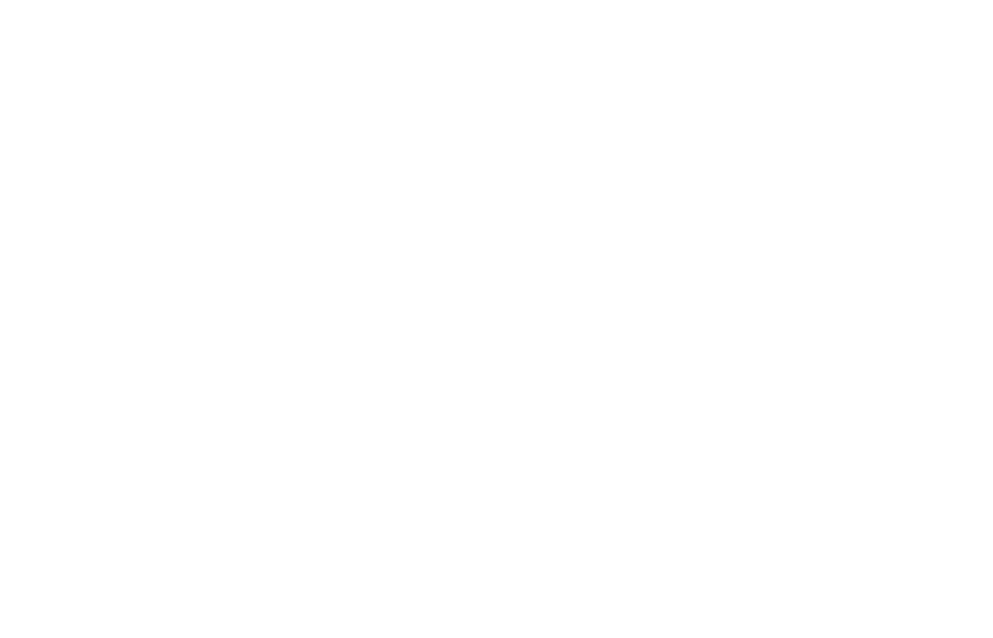
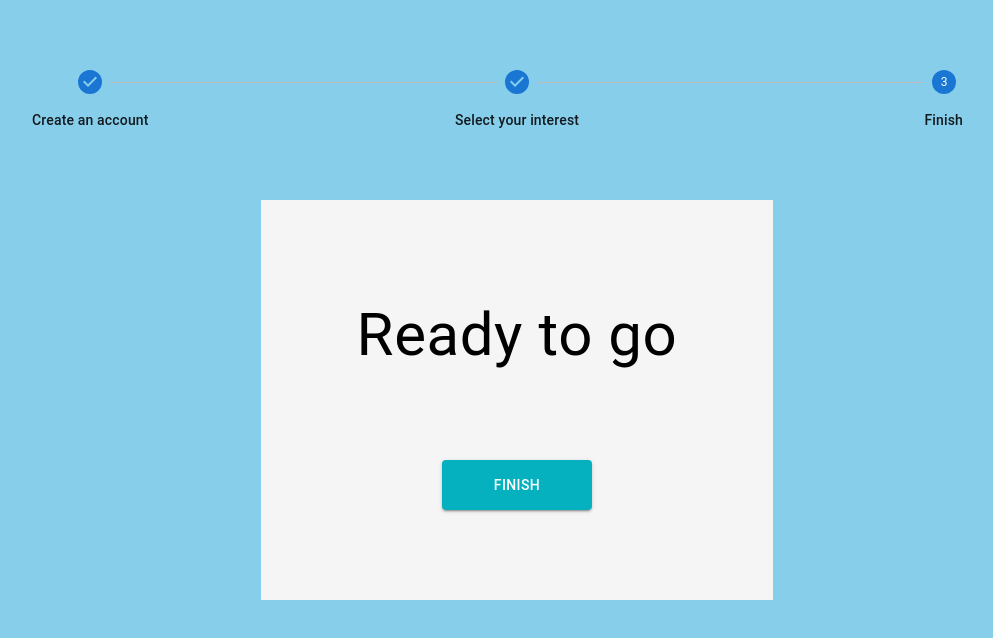
Before and after one commit to Nataquino/pnyx, a React (Create React App) app in the folder pnyx_frontend/: page /finish in a window 1280 px wide. Before the commit this address had no page. Shown: the top 638 px of the page, without its empty margins (123-1116 px from the left). Built offline with nearby package versions, Linux system fonts and the light colour scheme.

Commit message:
feat: FinishPage and Homepage
homepage has no content yet

```diff
--- a/pnyx_frontend/src/App.js
+++ b/pnyx_frontend/src/App.js
@@ -1,5 +1,5 @@
 import { BrowserRouter as Router, Routes, Route } from "react-router-dom";
-import { LoginPage, SignUpPage, InterestPage } from "./pages";
+import { LoginPage, SignUpPage, InterestPage, FinishingPage, HomePage } from "./pages";
 
 function App() {
   return (
@@ -8,6 +8,8 @@ function App() {
         <Route path="/" element={<LoginPage />} />
         <Route path="/signUp" element={<SignUpPage />} />
         <Route path="/interest" element={<InterestPage />} />
+        <Route path="/finish" element={<FinishingPage />} />
+        <Route path="/home" element={<HomePage />} />
       </Routes>
     </Router>
   );
--- /dev/null
+++ b/pnyx_frontend/src/pages/FinishingPage.jsx
@@ -0,0 +1,68 @@
+import {
+  Stack,
+  Box,
+  Typography,
+  Stepper,
+  Step,
+  StepLabel,
+  Container,
+  Button,
+} from "@mui/material";
+import * as React from "react";
+import { useNavigate } from "react-router-dom";
+
+const FinishingPage = () => {
+  const navigate = useNavigate();
+  const steps = ["Create an account", "Select your interest", "Finish"];
+
+  return (
+    <Stack fullWidth sx={{ backgroundColor: "skyblue", height: "100vh" }}>
+      <Box
+        sx={{
+          marginTop: "70px",
+        }}
+      >
+        <Stepper activeStep={2} alternativeLabel>
+          {steps.map((label) => (
+            <Step key={label}>
+              <StepLabel>{label}</StepLabel>
+            </Step>
+          ))}
+        </Stepper>
+      </Box>
+      <Container
+        sx={{
+          backgroundColor: "#F5F5F5",
+          width: "40vw",
+          height: "50vh",
+          display: "flex",
+          flexDirection: "column",
+          justifyContent: "center",
+          alignContent: "center",
+          marginTop: "70px",
+        }}
+      >
+        <Container sx={{ display: "flex", justifyContent: "center", alignContent: "center" }}>
+          <Typography sx={{ fontSize: "60px" }}>Ready to go</Typography>
+        </Container>
+        <Container sx={{ display: "flex", justifyContent: "center", alignContent: "center" }}>
+          <Button
+            variant="contained"
+            sx={{
+              marginTop: 10,
+              backgroundColor: "#05B1BF",
+              width: 150,
+              height: 50,
+
+            }}
+            onClick={() => navigate("/home")}
+          >
+            Finish
+          </Button>
+        </Container>
+      </Container>
+    </Stack>
+  );
+};
+
+export default FinishingPage;
--- /dev/null
+++ b/pnyx_frontend/src/pages/HomePage.jsx
@@ -0,0 +1,5 @@
+
+const HomePage = () => {
+
+}
+export default HomePage;
--- a/pnyx_frontend/src/pages/InterestPage.jsx
+++ b/pnyx_frontend/src/pages/InterestPage.jsx
@@ -8,7 +8,8 @@ import {
   Container,
   Button,
 } from "@mui/material";
-import { useState } from "react";
+
+
 import * as React from "react";
 import { useNavigate } from "react-router-dom";
 
@@ -189,7 +190,7 @@ const InterestPage = () => {
             width: 150,
             marginBottom: 8,
           }}
-          onClick={() => navigate("/signup")}
+          onClick={() => navigate("/finish")}
         >
           Next
         </Button>
--- a/pnyx_frontend/src/pages/index.js
+++ b/pnyx_frontend/src/pages/index.js
@@ -1,3 +1,5 @@
 export {default as LoginPage} from './LoginPage';
 export {default as SignUpPage} from './SignUpPage';
 export {default as InterestPage} from './InterestPage';
+export {default as FinishingPage} from './FinishingPage';
+export {default as HomePage} from './HomePage';
```
